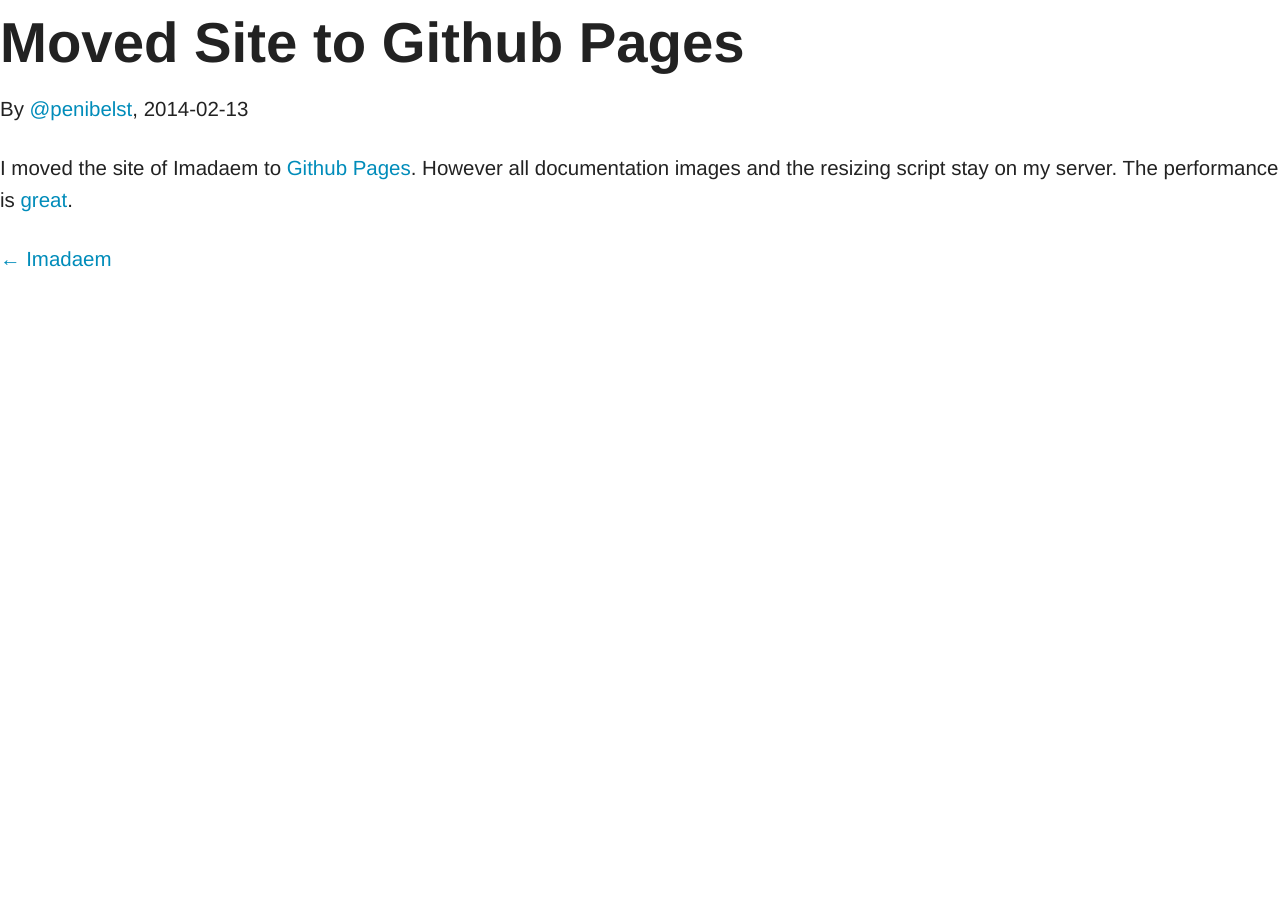
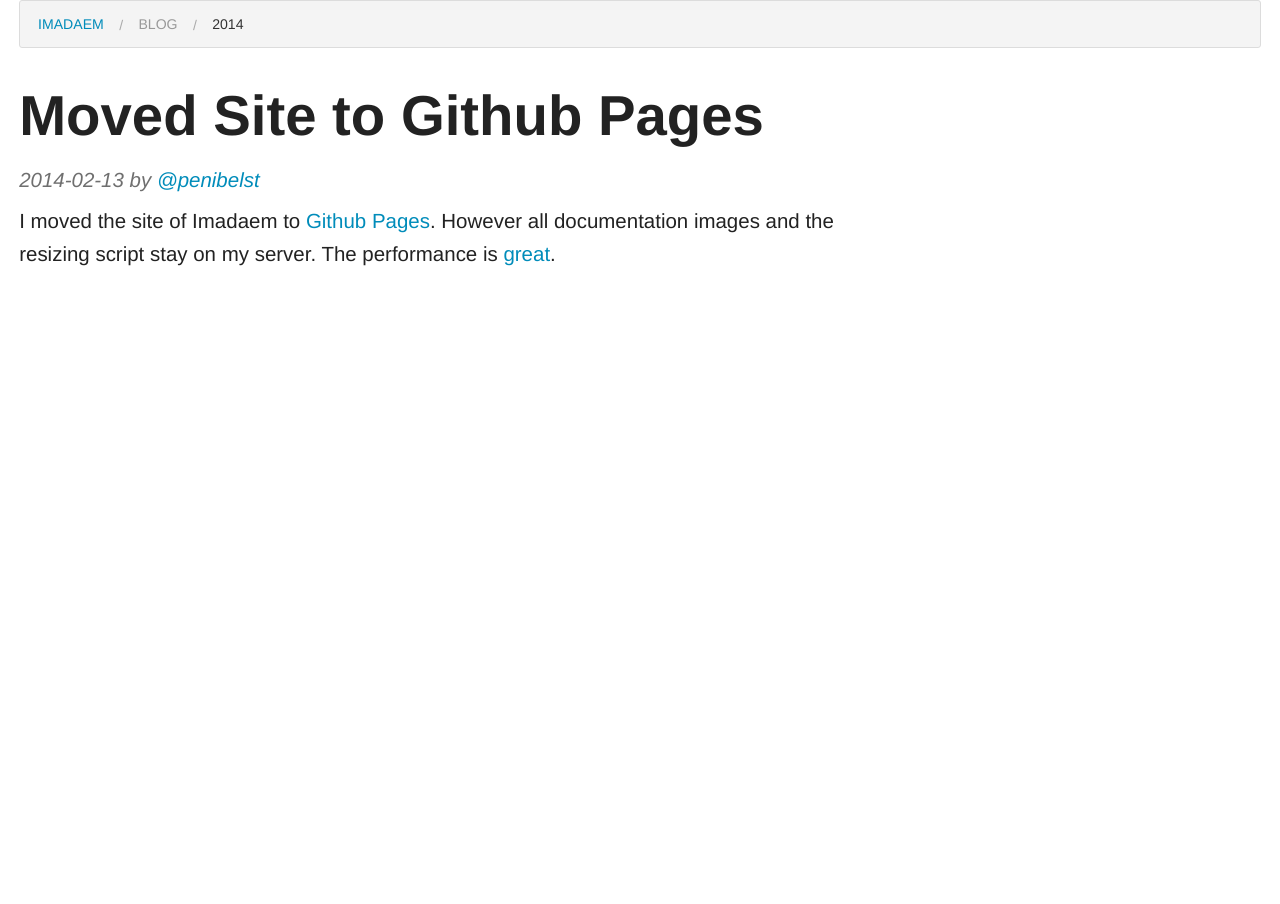
Before and after one commit to doktorbro/imadaem, a Jekyll site: the page built from site/_posts/2014-02-13-moved-site-to-github-pages.markdown, in a window 1280 px wide. Built offline with Jekyll 4.4.1, drawn with Linux system fonts in a browser that asks for light colours.

Commit message:
Switch post layout to Foundation

```diff
--- a/site/_layouts/post.html
+++ b/site/_layouts/post.html
@@ -19,22 +19,26 @@ layout: minified
     <!-- https://dev.twitter.com/docs/cards -->
     <meta name='twitter:site' content='@penibelst'>
 </head>
-<body class='post'>
-
-    <div class='title'>
-        <h1>{{ page.title }}</h1>
+<body>
+    <div class='row'>
+        <div class="small-12 columns">
+            <ul class="breadcrumbs">
+                <li><a href="/">Imadaem</a></li>
+                <li class="unavailable">Blog</li>
+                <li class="current">{{ page.date | date: '%Y' }}</li>
+            </ul>
+        </div>
     </div>
 
-    <div class='author'>
-      <p>By <a href='https://github.com/{{ page.author }}'>@{{ page.author }}</a>, {{ page.date | date: '%F' }}</p>
+    <div class='row'>
+        <div class="small-12 medium-8 columns">
+            <h1>{{ page.title }}</h1>
+
+            <h6 class="subheader"><em>{{ page.date | date: '%F' }} by <a href='https://github.com/{{ page.author }}'>@{{ page.author }}</a></em></h6>
+
+            {{ content }}
+        </div>
     </div>
 
-    <div class='content'>
-    {{ content }}
-    </div>
-
-    <div class='footer'>
-      <p><a href='/'>&larr;&nbsp;Imadaem</a></p>
-    </div>
 </body>
 </html>
```
